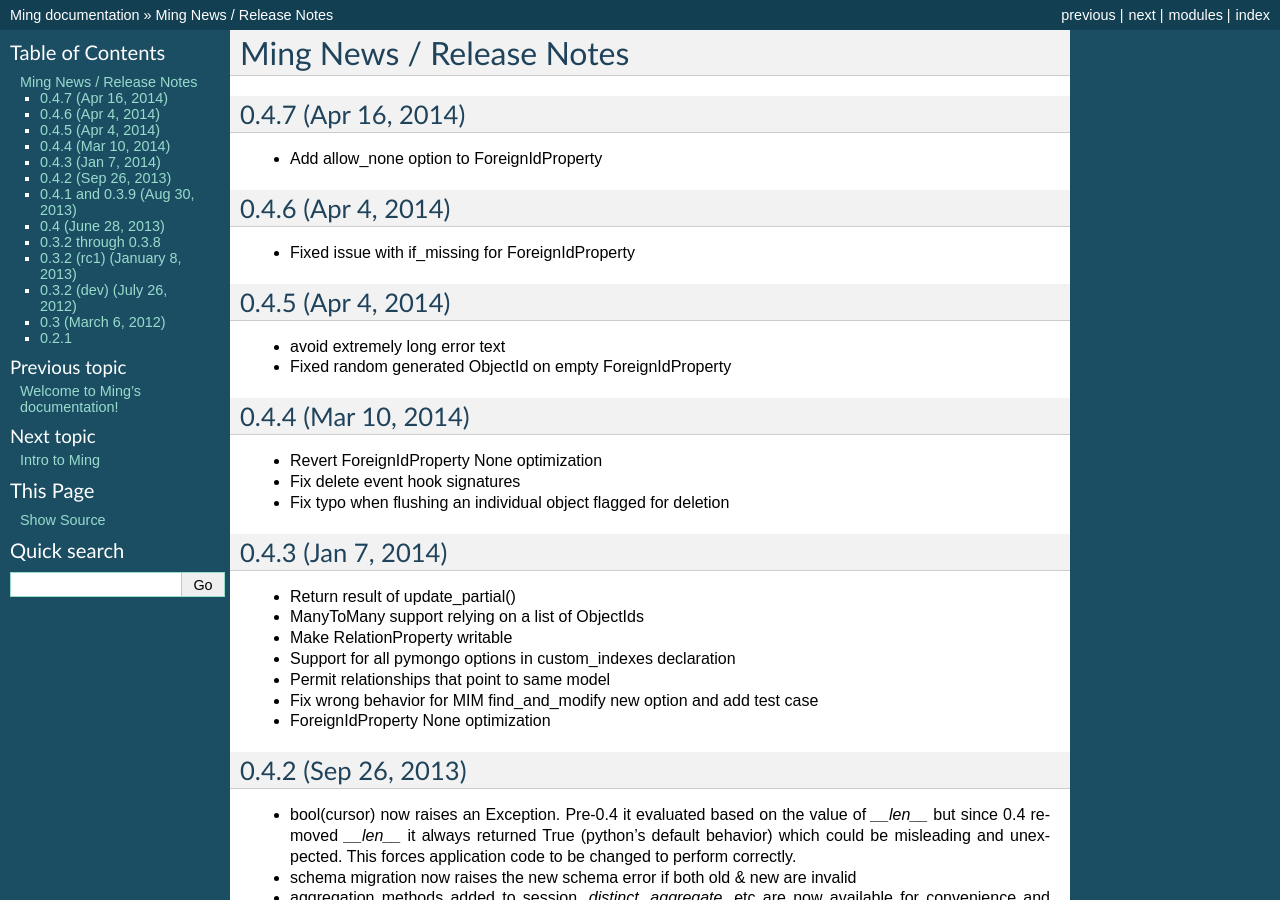
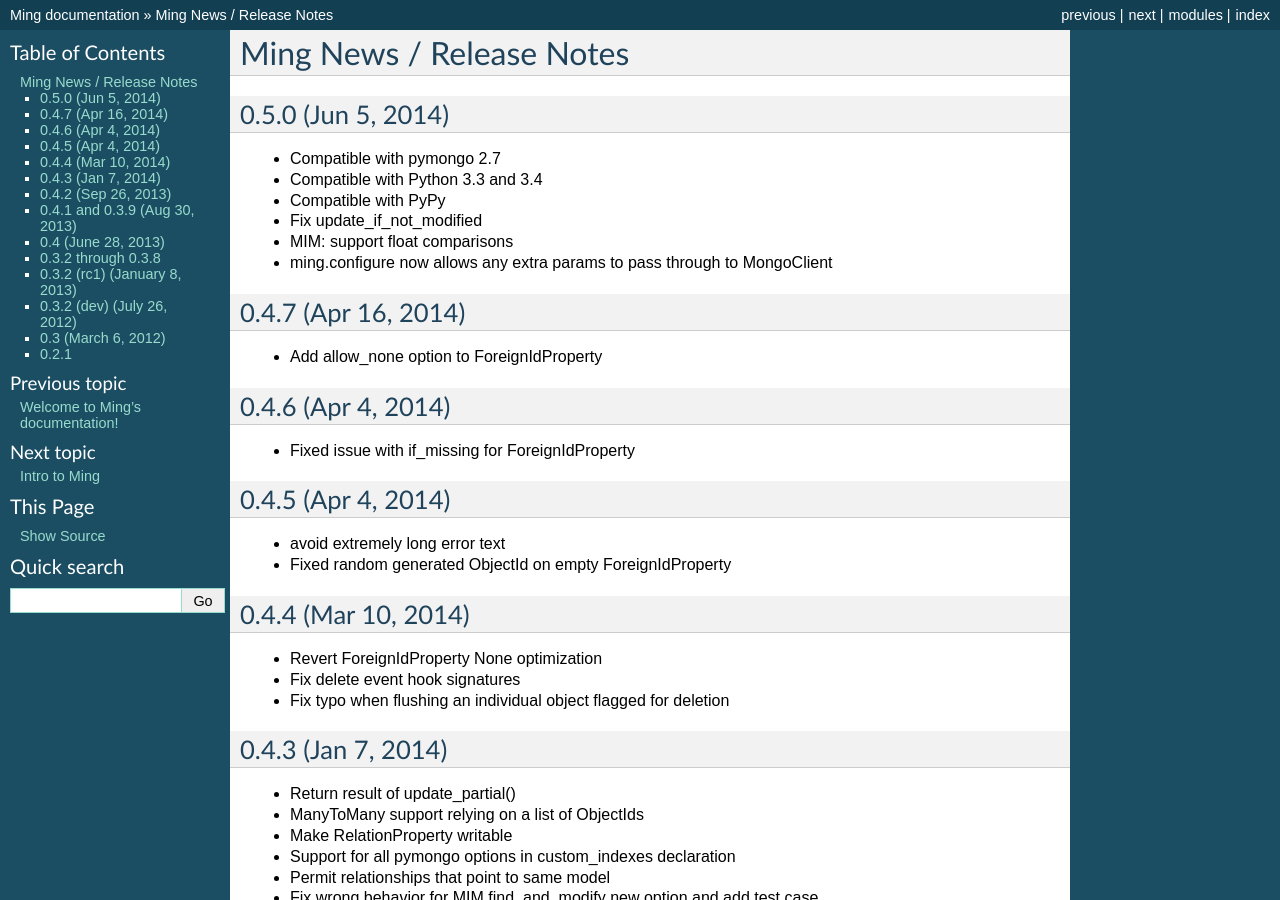
Before and after one commit to TurboGears/Ming, a Sphinx documentation site: the page built from docs/news.rst, in a window 1280 px wide and 900 px high. Built offline with Sphinx 7.4.7, drawn with Linux system fonts in a browser that asks for light colours.

Commit message:
Version 0.5.0

```diff
--- a/docs/news.rst
+++ b/docs/news.rst
@@ -1,10 +1,14 @@
 Ming News / Release Notes
 =====================================
 
-
+0.5.0 (Jun 5, 2014)
 ------------------------------------------------
-* Compatible with pymongo==2.7
+* Compatible with pymongo 2.7
 * Compatible with Python 3.3 and 3.4
+* Compatible with PyPy
+* Fix update_if_not_modified
+* MIM: support float comparisons
+* ming.configure now allows any extra params to pass through to MongoClient
 
 0.4.7 (Apr 16, 2014)
 ------------------------------------------------
--- a/ming/version.py
+++ b/ming/version.py
@@ -1,2 +1,2 @@
-__version_info__ = ('0', '4', '7')
+__version_info__ = ('0', '5', '0')
 __version__='.'.join(__version_info__)
```
